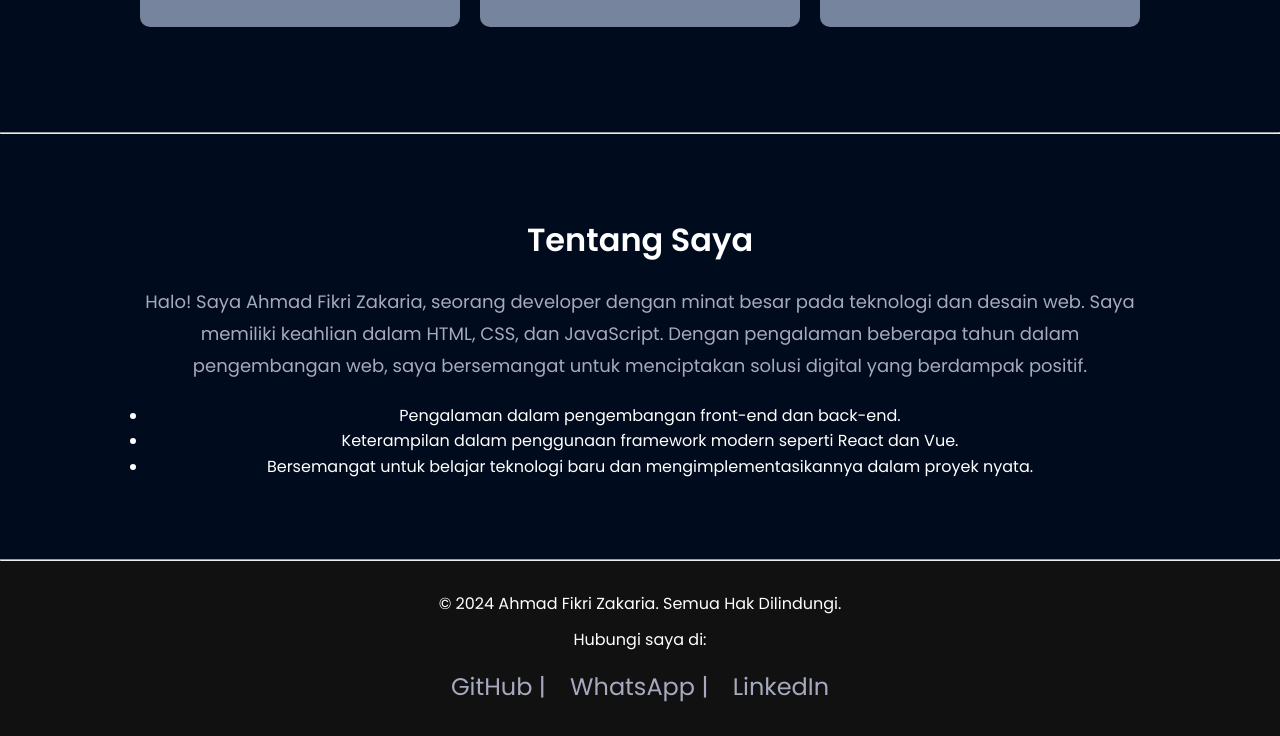
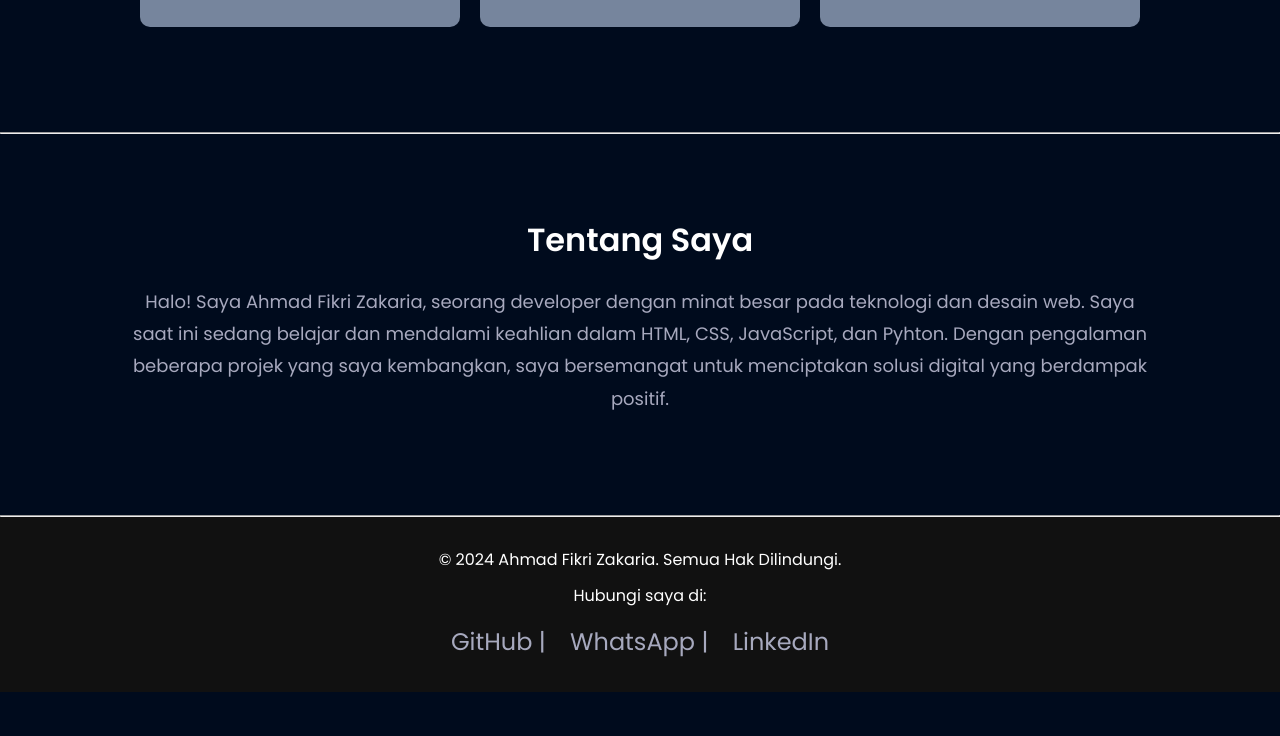
Before and after one commit to AhmadFikriZakaria/TugasPSPKu, a plain HTML site: page index.html in a window 1280 px wide. Shown: the part 1060-1796 px from the top of the page. After the commit the page ends 1752 px from the top, so only its background shows below. Drawn offline with Linux system fonts and the light colour scheme.

Commit message:
update 4

```diff
--- a/index.html
+++ b/index.html
@@ -260,11 +260,8 @@
     <!-- About Section -->
     <section class="about" id="about">
         <h1>Tentang Saya</h1>
-        <p>Halo! Saya Ahmad Fikri Zakaria, seorang developer dengan minat besar pada teknologi dan desain web. Saya memiliki keahlian dalam HTML, CSS, dan JavaScript. Dengan pengalaman beberapa tahun dalam pengembangan web, saya bersemangat untuk menciptakan solusi digital yang berdampak positif.</p>
+        <p>Halo! Saya Ahmad Fikri Zakaria, seorang developer dengan minat besar pada teknologi dan desain web. Saya saat ini sedang belajar dan mendalami keahlian dalam HTML, CSS, JavaScript, dan Pyhton. Dengan pengalaman beberapa projek yang saya kembangkan, saya bersemangat untuk menciptakan solusi digital yang berdampak positif.</p>
         <ul>
-            <li>Pengalaman dalam pengembangan front-end dan back-end.</li>
-            <li>Keterampilan dalam penggunaan framework modern seperti React dan Vue.</li>
-            <li>Bersemangat untuk belajar teknologi baru dan mengimplementasikannya dalam proyek nyata.</li>
         </ul>
     </section>
     <hr>
```
